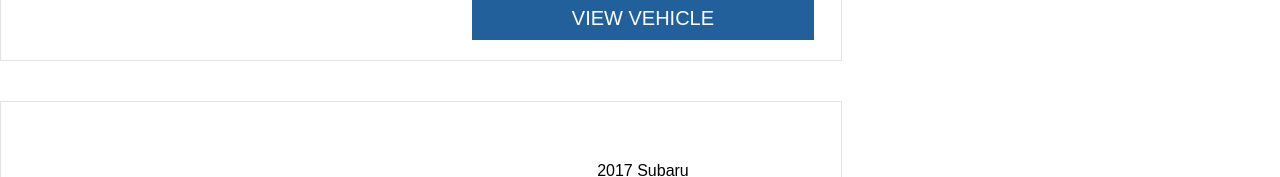
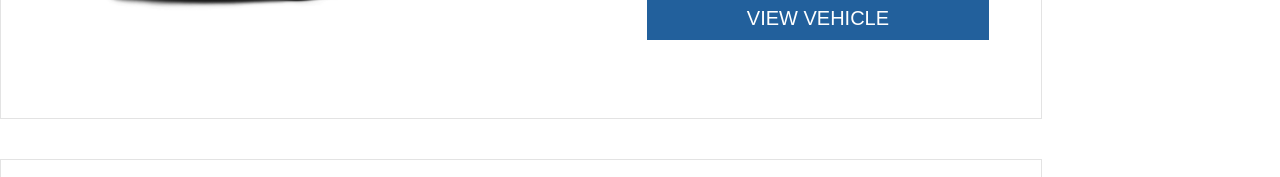
Before and after one commit to ramseycreative/pages, a plain HTML site: page subaru/preowned/index.html in a window 1280 px wide. Shown: the part 342-519 px from the top of the page. Drawn offline with nearby package versions, Linux system fonts and the light colour scheme.

Commit message:
width change

```diff
--- a/subaru/preowned/master.css
+++ b/subaru/preowned/master.css
@@ -8,7 +8,8 @@ strike{
 }
 
 .specialContainer {
-  width: 800px;
+  max-width: 1000px;
+  width:auto;
   background-color: #ffffff;
   color: #000000;
   padding: 20px;
```
